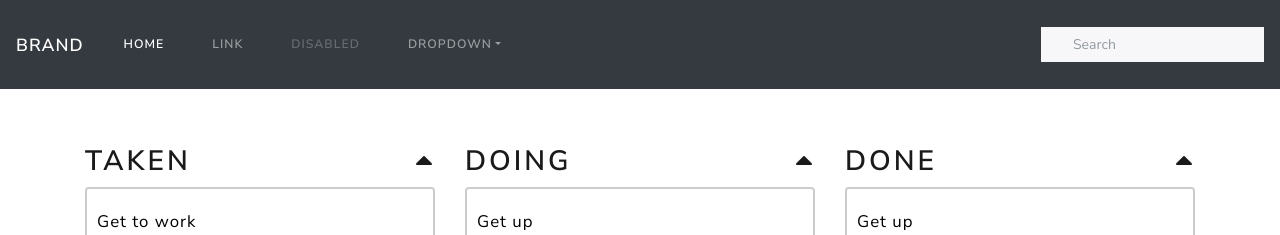
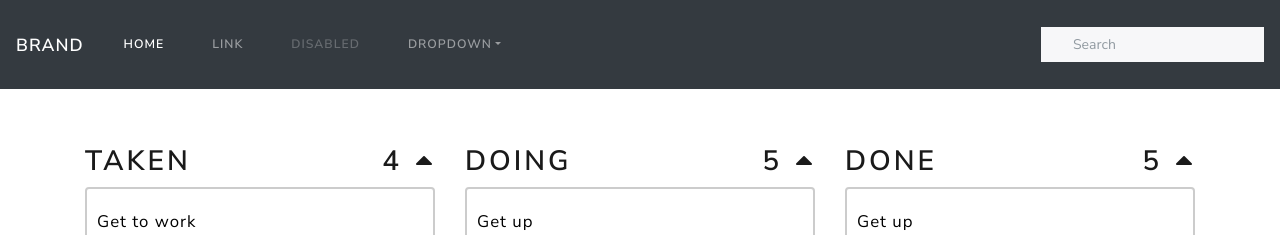
Before and after one commit to pjwbraak/Angular-Drag-And-Drop, an Angular app: page / in a window 1280 px wide. Shown: the top 235 px of the page. Built offline with nearby package versions, Linux system fonts and the light colour scheme.

Commit message:
add list counters in h2 element

```diff
--- a/src/app/dragdroplist/dragdroplist.component.css
+++ b/src/app/dragdroplist/dragdroplist.component.css
@@ -77,3 +77,7 @@
   transform: rotateX(0deg);
   /* transition-duration: 0ms; */
 }
+
+.itemListLength {
+  margin-right: .5em;
+}
--- a/src/app/dragdroplist/dragdroplist.component.html
+++ b/src/app/dragdroplist/dragdroplist.component.html
@@ -2,7 +2,8 @@
   <div class="row" cdkDropListGroup>
       <div class="example-container col-lg-4">
         <h2 class="col-h2">Taken
-          <i class="fa fa-caret-up dropdown-icon" (click)="slideToggle($event)"></i>
+          <i class="fa fa-caret-up dropdown-icon float-right" (click)="slideToggle($event)"></i>
+          <span class="float-right itemListLength">{{ taken.length }}</span>
         </h2>
 
         <div
@@ -19,6 +20,7 @@
       <div class="example-container col-lg-4">
         <h2 class="col-h2">Doing
           <i class="fa fa-caret-up dropdown-icon" (click)="slideToggle($event)"></i>
+          <span class="float-right itemListLength">{{ doing.length }}</span>
         </h2>
 
         <div
@@ -35,6 +37,7 @@
       <div class="example-container col-lg-4">
         <h2 class="col-h2">Done
           <i class="fa fa-caret-up dropdown-icon" (click)="slideToggle($event)"></i>
+          <span class="float-right itemListLength">{{ done.length }}</span>
         </h2>
 
         <div
```
